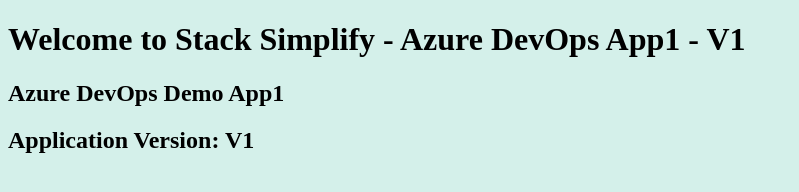
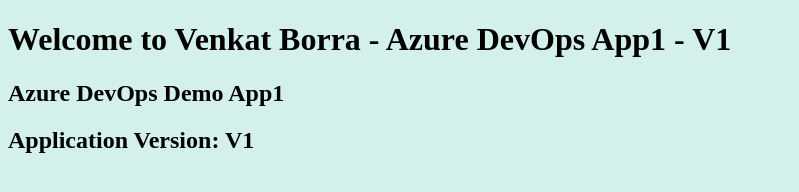
Before and after one commit to venkatborra/azure-devops-github-acr-aks-app1, a plain HTML site: page index.html in a window 1280 px wide. Shown: the whole page, without its empty margins (0-799 px from the left). Drawn offline with Linux system fonts and the light colour scheme.

Commit message:
file updted

```diff
--- a/index.html
+++ b/index.html
@@ -1,7 +1,7 @@
 <!DOCTYPE html>
 <html>
    <body style="background-color:rgb(212, 240, 234);">
-      <h1>Welcome to Stack Simplify - Azure DevOps App1 - V1</h1>
+      <h1>Welcome to Venkat Borra - Azure DevOps App1 - V1</h1>
       <h2>Azure DevOps Demo App1</h2>
       <h2>Application Version: V1</h2>
    </body>
```
